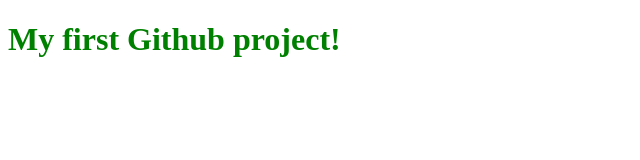
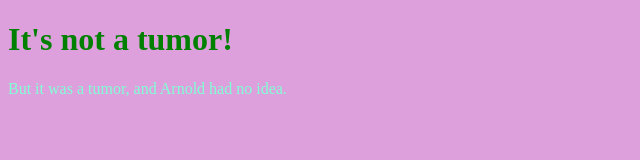
Before and after one commit to MaxMilner/github101_C28, a plain HTML site: page index.html in a window 1280 px wide. Shown: the whole page, without its empty margins (0-640 px from the left). Drawn offline with Linux system fonts and the light colour scheme.

Commit message:
add text and change colors

```diff
--- a/index.html
+++ b/index.html
@@ -8,6 +8,7 @@
   <link rel="stylesheet" href="main.css">
 </head>
 <body>
-  <h1>My first Github project!</h1>
+  <h1>It's not a tumor!</h1>
+  <p>But it was a tumor, and Arnold had no idea.</p>
 </body>
 </html>
--- a/main.css
+++ b/main.css
@@ -1,3 +1,10 @@
+body {
+  background-color: plum;
+}
 h1 {
   color: green;
 }
+
+p {
+  color: aquamarine;
+}
```
